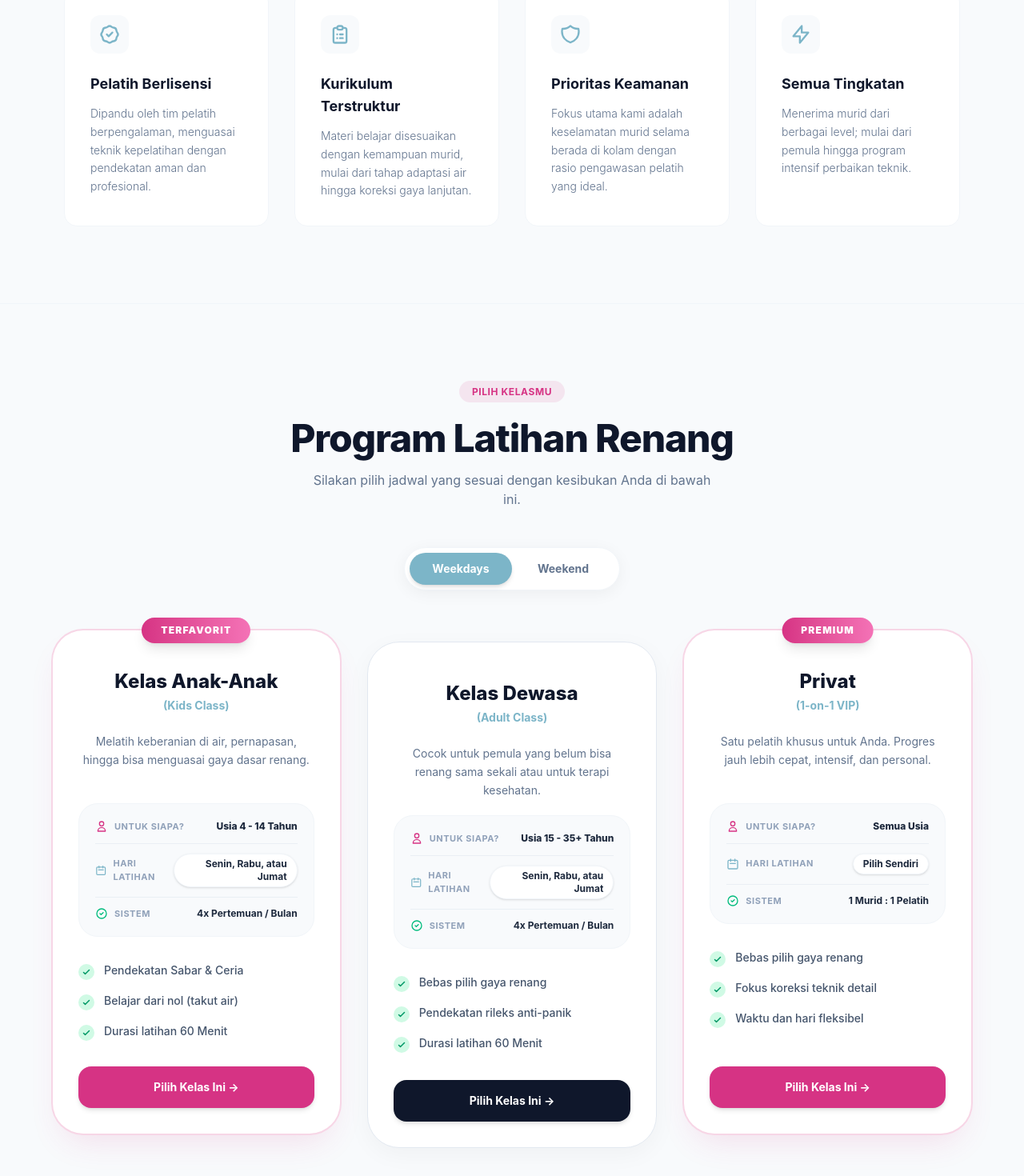
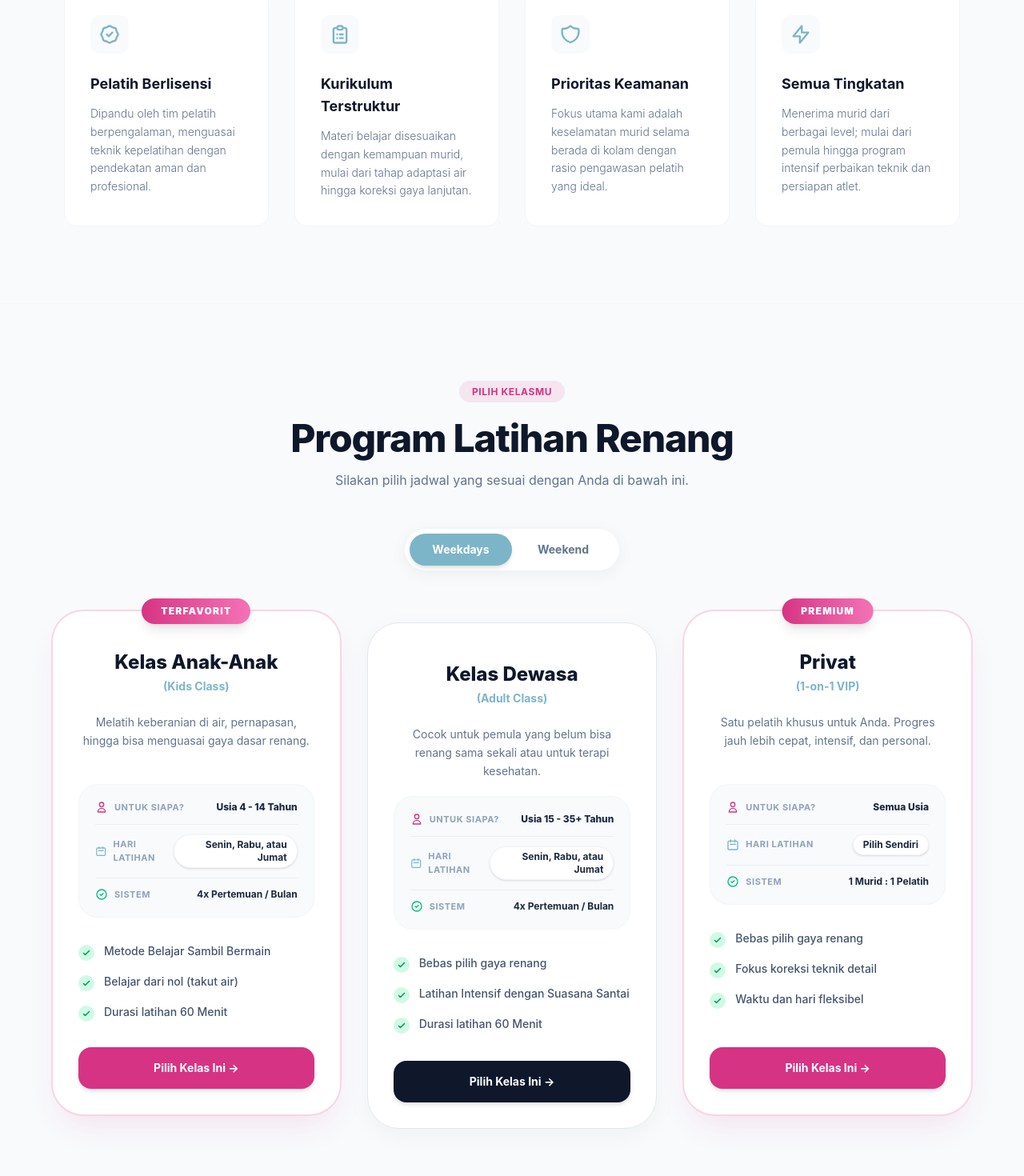
Before and after one commit to Budibandem/Tirta_Jati, a React (Vite) app: page / in a window 1280 px wide. Shown: the part 1151-2621 px from the top of the page at 80% size. Built offline with nearby package versions, Linux system fonts and the light colour scheme.

Commit message:
Update App.jsx

```diff
--- a/src/App.jsx
+++ b/src/App.jsx
@@ -45,7 +45,7 @@ function App() {
     desc: "Melatih keberanian di air, pernapasan, hingga bisa menguasai gaya dasar renang.",
     badge: "Terfavorit",
     target: "Usia 4 - 14 Tahun",
-    features: ["Pendekatan Sabar & Ceria", "Belajar dari nol (takut air)", "Durasi latihan 60 Menit"],
+    features: ["Metode Belajar Sambil Bermain", "Belajar dari nol (takut air)", "Durasi latihan 60 Menit"],
     priceInfo: [
       { label: "Weekdays", days: "Senin, Rabu, atau Jumat" },
       { label: "Weekend", days: "Sabtu atau Minggu" }
@@ -57,7 +57,7 @@ function App() {
     sub: "(Adult Class)",
     desc: "Cocok untuk pemula yang belum bisa renang sama sekali atau untuk terapi kesehatan.",
     target: "Usia 15 - 35+ Tahun",
-    features: ["Bebas pilih gaya renang", "Pendekatan rileks anti-panik", "Durasi latihan 60 Menit"],
+    features: ["Bebas pilih gaya renang", "Latihan Intensif dengan Suasana Santai", "Durasi latihan 60 Menit"],
     priceInfo: [
       { label: "Weekdays", days: "Senin, Rabu, atau Jumat" },
       { label: "Weekend", days: "Sabtu atau Minggu" }
@@ -173,7 +173,7 @@ function App() {
             { title: "Pelatih Berlisensi", desc: "Dipandu oleh tim pelatih berpengalaman, menguasai teknik kepelatihan dengan pendekatan aman dan profesional.", icon: <svg className="w-7 h-7 text-[#7cb5c8]" fill="none" viewBox="0 0 24 24" stroke="currentColor"><path strokeLinecap="round" strokeLinejoin="round" strokeWidth="2" d="M9 12l2 2 4-4M7.835 4.697a3.42 3.42 0 001.946-.806 3.42 3.42 0 014.438 0 3.42 3.42 0 001.946.806 3.42 3.42 0 013.138 3.138 3.42 3.42 0 00.806 1.946 3.42 3.42 0 010 4.438 3.42 3.42 0 00-.806 1.946 3.42 3.42 0 01-3.138 3.138 3.42 3.42 0 00-1.946.806 3.42 3.42 0 01-4.438 0 3.42 3.42 0 00-1.946-.806 3.42 3.42 0 01-3.138-3.138 3.42 3.42 0 00-.806-1.946 3.42 3.42 0 010-4.438 3.42 3.42 0 00.806-1.946 3.42 3.42 0 013.138-3.138z" /></svg> },
             { title: "Kurikulum Terstruktur", desc: "Materi belajar disesuaikan dengan kemampuan murid, mulai dari tahap adaptasi air hingga koreksi gaya lanjutan.", icon: <svg className="w-7 h-7 text-[#7cb5c8]" fill="none" viewBox="0 0 24 24" stroke="currentColor"><path strokeLinecap="round" strokeLinejoin="round" strokeWidth="2" d="M9 5H7a2 2 0 00-2 2v12a2 2 0 002 2h10a2 2 0 002-2V7a2 2 0 00-2-2h-2M9 5a2 2 0 002 2h2a2 2 0 002-2M9 5a2 2 0 012-2h2a2 2 0 012 2m-3 7h3m-3 4h3m-6-4h.01M9 16h.01" /></svg> },
             { title: "Prioritas Keamanan", desc: "Fokus utama kami adalah keselamatan murid selama berada di kolam dengan rasio pengawasan pelatih yang ideal.", icon: <svg className="w-7 h-7 text-[#7cb5c8]" fill="none" viewBox="0 0 24 24" stroke="currentColor"><path strokeLinecap="round" strokeLinejoin="round" strokeWidth="2" d="M20.618 5.984A11.955 11.955 0 0112 2.944a11.955 11.955 0 01-8.618 3.04A12.02 12.02 0 003 9c0 5.591 3.824 10.29 9 11.622 5.176-1.332 9-6.03 9-11.622 0-1.042-.133-2.052-.382-3.016z" /></svg> },
-            { title: "Semua Tingkatan", desc: "Menerima murid dari berbagai level; mulai dari pemula hingga program intensif perbaikan teknik.", icon: <svg className="w-7 h-7 text-[#7cb5c8]" fill="none" viewBox="0 0 24 24" stroke="currentColor"><path strokeLinecap="round" strokeLinejoin="round" strokeWidth="2" d="M13 10V3L4 14h7v7l9-11h-7z" /></svg> }
+            { title: "Semua Tingkatan", desc: "Menerima murid dari berbagai level; mulai dari pemula hingga program intensif perbaikan teknik dan persiapan atlet.", icon: <svg className="w-7 h-7 text-[#7cb5c8]" fill="none" viewBox="0 0 24 24" stroke="currentColor"><path strokeLinecap="round" strokeLinejoin="round" strokeWidth="2" d="M13 10V3L4 14h7v7l9-11h-7z" /></svg> }
           ].map((item, index) => (
             <div key={index} className="bg-white p-8 rounded-2xl border border-slate-100 hover:border-[#7cb5c8]/30 transition-all duration-300 flex flex-col group">
               <div className="w-12 h-12 bg-slate-50 rounded-xl flex items-center justify-center mb-6 group-hover:bg-[#7cb5c8]/10 transition-colors">
@@ -194,7 +194,7 @@ function App() {
           <div className="text-center mb-12">
             <span className="bg-[#d63384]/10 text-[#d63384] px-4 py-1.5 rounded-full font-bold uppercase tracking-wider text-xs">Pilih Kelasmu</span>
             <h2 className="text-3xl md:text-5xl font-extrabold text-slate-900 mt-6 tracking-tight">Program Latihan Renang</h2>
-            <p className="text-slate-500 mt-4 text-base max-w-lg mx-auto">Silakan pilih jadwal yang sesuai dengan kesibukan Anda di bawah ini.</p>
+            <p className="text-slate-500 mt-4 text-base max-w-lg mx-auto">Silakan pilih jadwal yang sesuai dengan Anda di bawah ini.</p>
           </div>
 
           {/* TOGGLE JADWAL */}
@@ -256,7 +256,8 @@ function App() {
                   ))}
                 </ul>
 
-                <a href={`https://wa.me/6281238096091?text=Halo%20Coach Tirta Jati Swimming Club,%20saya%20ingin%20daftar renang%20${encodeURIComponent(pkg.title)}`} target="_blank" rel="noopener noreferrer" className={`mt-auto w-full text-center font-bold py-4 rounded-2xl text-sm transition-all duration-300 shadow-md hover:shadow-xl hover:-translate-y-1 ${pkg.badge ? 'bg-[#d63384] hover:bg-[#b02a6c] text-white' : 'bg-slate-900 hover:bg-slate-800 text-white'}`}>
+                {/* EDIT BAGIAN INI: Link WhatsApp dinamis sesuai format kalimat baru */}
+                <a href={`https://wa.me/6281238096091?text=${encodeURIComponent(`halo coach tirta jati swimming club, saya ingin daftar kelas renang ${pkg.title}`)}`} target="_blank" rel="noopener noreferrer" className={`mt-auto w-full text-center font-bold py-4 rounded-2xl text-sm transition-all duration-300 shadow-md hover:shadow-xl hover:-translate-y-1 ${pkg.badge ? 'bg-[#d63384] hover:bg-[#b02a6c] text-white' : 'bg-slate-900 hover:bg-slate-800 text-white'}`}>
                   Pilih Kelas Ini &rarr;
                 </a>
               </div>
@@ -315,10 +316,10 @@ function App() {
               <div className="flex items-center gap-3"><div className="w-2 h-2 bg-[#7cb5c8] rounded-full"></div> Kamar Bilas Bersih</div>
             </div>
 
-            <a href="https://maps.app.goo.gl/XKBXLgm1ffGmpRwH9" target="_blank" rel="noopener noreferrer" className="inline-flex w-full sm:w-auto bg-slate-900 hover:bg-slate-800 text-white font-bold py-4 px-8 rounded-full text-sm transition-colors items-center justify-center gap-2">
+            {/* <a href="https://maps.app.goo.gl/XKBXLgm1ffGmpRwH9" target="_blank" rel="noopener noreferrer" className="inline-flex w-full sm:w-auto bg-slate-900 hover:bg-slate-800 text-white font-bold py-4 px-8 rounded-full text-sm transition-colors items-center justify-center gap-2">
               Buka di Aplikasi Maps
               <svg className="w-4 h-4" fill="none" viewBox="0 0 24 24" stroke="currentColor"><path strokeLinecap="round" strokeLinejoin="round" strokeWidth="2" d="M10 6H6a2 2 0 00-2 2v10a2 2 0 002 2h10a2 2 0 002-2v-4M14 4h6m0 0v6m0-6L10 14" /></svg>
-            </a>
+            </a> */}
           </div>
 
           {/* Iframe Embed Maps HTML */}
@@ -390,7 +391,7 @@ function App() {
       </section>
 
       {/* =========================================
-          FOOTER (Kembali ke versi terang + Icon IG)
+          FOOTER
       ========================================= */}
       <footer className="bg-slate-50 border-t border-slate-100 text-slate-500 pt-24 pb-12 px-6 mt-12 rounded-t-[3rem]">
         <div className="max-w-7xl mx-auto grid grid-cols-1 md:grid-cols-2 gap-12 border-b border-slate-200 pb-16 mb-12">
@@ -406,7 +407,6 @@ function App() {
             <p className="text-xl font-serif text-slate-900 italic">Tirta Jati Swimming Club</p>
             <p className="font-light text-sm">Gianyar, Bali, Indonesia.</p>
 
-            {/* LINK INSTAGRAM DENGAN ICON SVG DI FOOTER TERANG */}
             <a href="https://instagram.com/tirta.jati.swimming.club" target="_blank" rel="noopener noreferrer" className="group flex items-center gap-2 text-slate-500 hover:text-[#d63384] transition-colors">
               <svg className="w-5 h-5 text-slate-400 group-hover:text-[#d63384] transition-colors" fill="currentColor" viewBox="0 0 24 24">
                 <path d="M12 2.163c3.204 0 3.584.012 4.85.07 3.252.148 4.771 1.691 4.919 4.919.058 1.265.069 1.645.069 4.849 0 3.205-.012 3.584-.069 4.849-.149 3.225-1.664 4.771-4.919 4.919-1.266.058-1.644.07-4.85.07-3.204 0-3.584-.012-4.849-.07-3.26-.149-4.771-1.699-4.919-4.92-.058-1.265-.07-1.644-.07-4.849 0-3.204.013-3.583.07-4.849.149-3.227 1.664-4.771 4.919-4.919 1.266-.057 1.645-.069 4.849-.069zM12 0C8.741 0 8.333.014 7.053.072 2.695.272.273 2.69.073 7.052.014 8.333 0 8.741 0 12c0 3.259.014 3.668.072 4.948.2 4.358 2.618 6.78 6.98 6.98C8.333 23.986 8.741 24 12 24c3.259 0 3.668-.014 4.948-.072 4.354-.2 6.782-2.618 6.979-6.98.059-1.28.073-1.689.073-4.948 0-3.259-.014-3.667-.072-4.947-.196-4.354-2.617-6.78-6.979-6.98C15.668.014 15.259 0 12 0zm0 5.838a6.162 6.162 0 100 12.324 6.162 6.162 0 000-12.324zM12 16a4 4 0 110-8 4 4 0 010 8zm6.406-11.845a1.44 1.44 0 100 2.881 1.44 1.44 0 000-2.881z"/>
```
